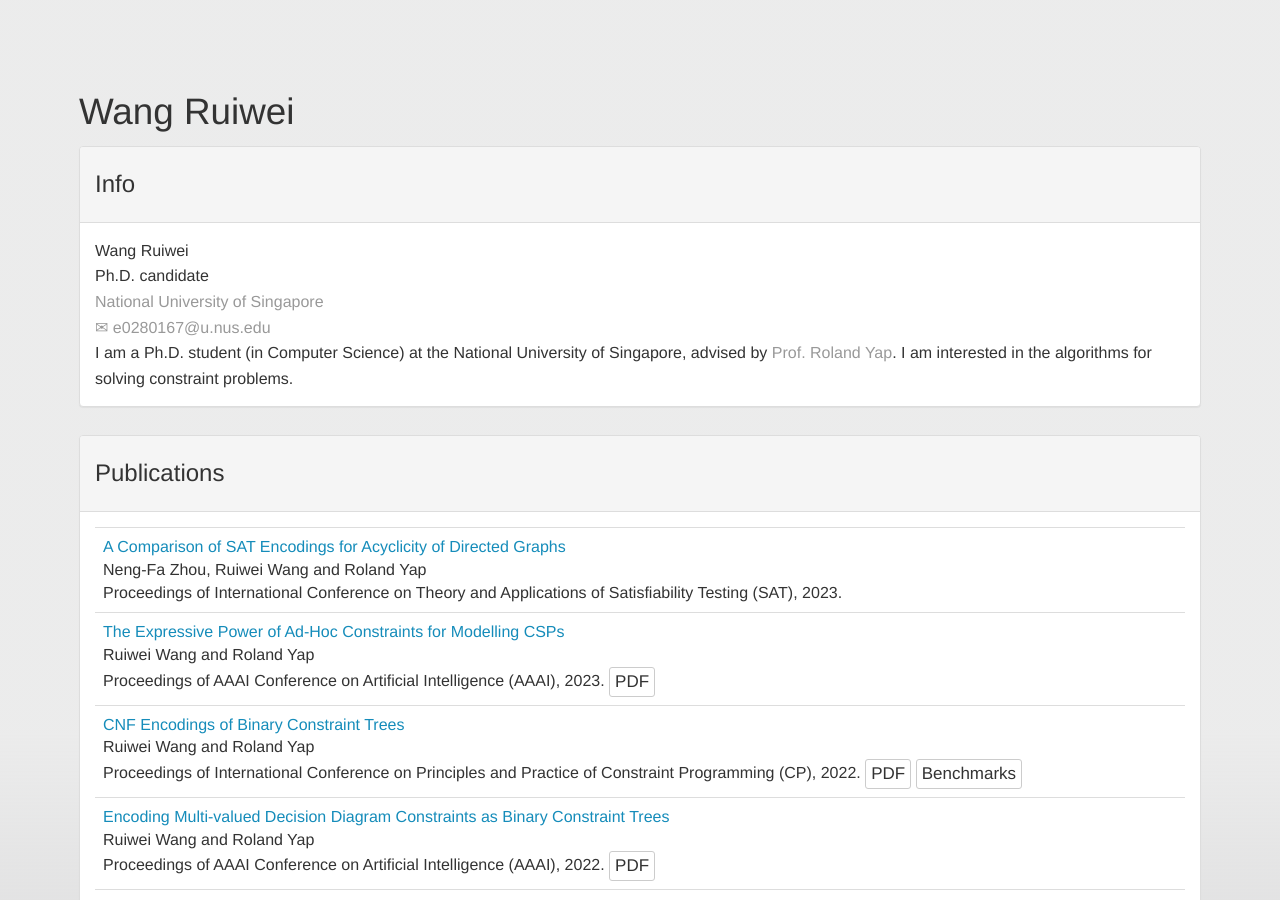
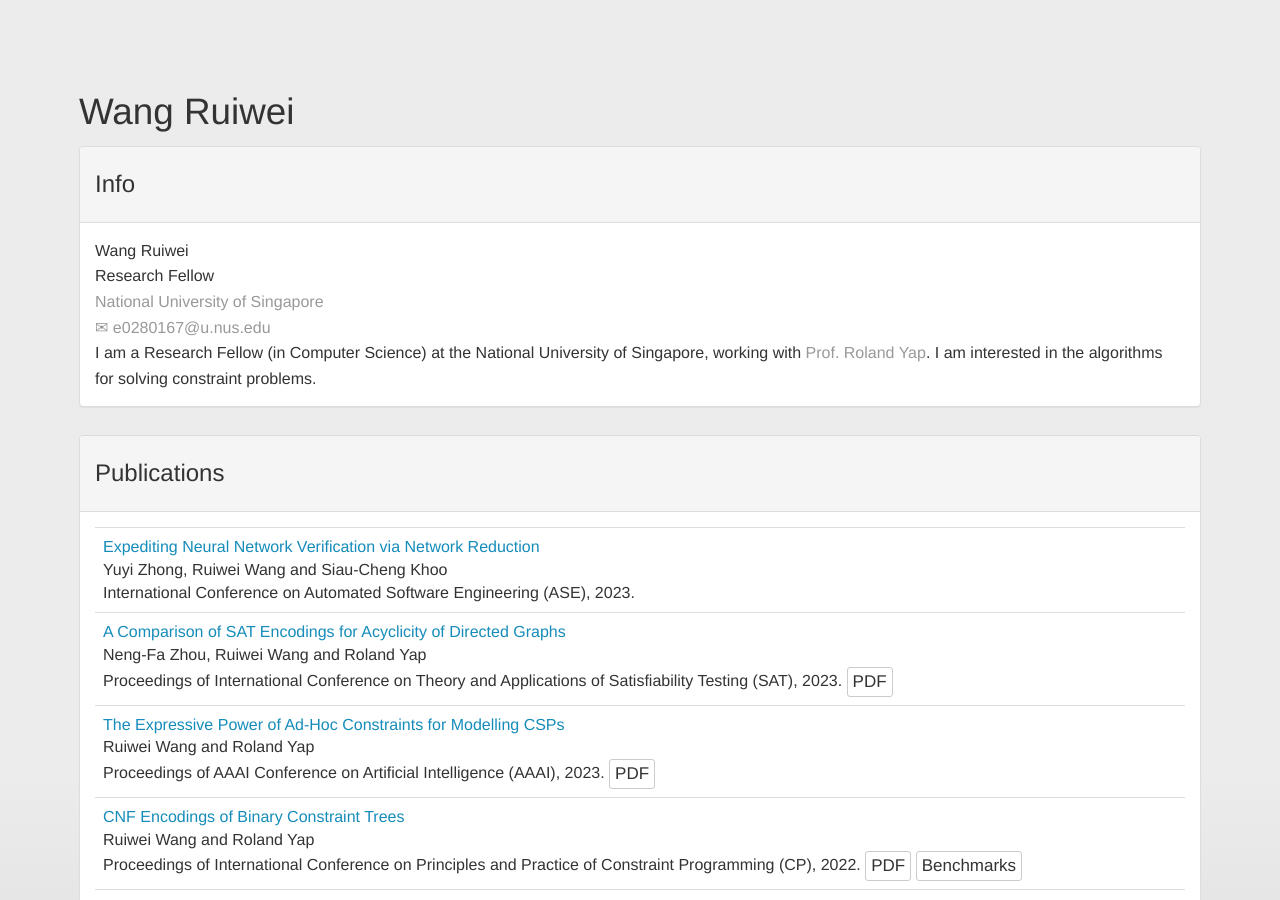
Before and after one commit to WangRuiwei/WangRuiwei.github.io, a Jekyll site: the page built from index.html, in a window 1280 px wide and 900 px high. Built offline with Jekyll 4.4.1, drawn with Linux system fonts in a browser that asks for light colours.

Commit message:
Update index.html

```diff
--- a/index.html
+++ b/index.html
@@ -13,10 +13,10 @@ title: Wang Ruiwei
 </div>
 <div class="panel-body">
 Wang Ruiwei<br>
-Ph.D. candidate <br>
+Research Fellow <br>
 <a href="http://nus.edu.sg">National University of Singapore</a><br>
 <a href="mailto:e0280167@u.nus.edu"><span class="s2"> <span>&#9993;</span> e0280167@u.nus.edu</span></a><br>
-I am a Ph.D. student (in Computer Science) at the National University of Singapore, advised by <a href="http://www.comp.nus.edu.sg/~ryap/"><span class="s2">Prof. Roland Yap</span></a>.
+I am a Research Fellow (in Computer Science) at the National University of Singapore, working with <a href="http://www.comp.nus.edu.sg/~ryap/"><span class="s2">Prof. Roland Yap</span></a>.
 I am interested in the algorithms for solving constraint problems.
 </div>
 </div>
@@ -35,12 +35,25 @@ I am interested in the algorithms for solving constraint problems.
 <tr>
 <td class="publication">
 <span class="pubtitle">
+<font color="#158CBA">Expediting Neural Network Verification via Network Reduction</font>
+</span><br />
+<span class="authors">
+Yuyi Zhong, Ruiwei Wang and Siau-Cheng Khoo
+</span><br />
+<span class="venuetype"></span><span class="venue">International Conference on Automated Software Engineering (ASE),</span>  <span>2023</span>.
+</td>
+</tr>
+
+<tr>
+<td class="publication">
+<span class="pubtitle">
 <font color="#158CBA">A Comparison of SAT Encodings for Acyclicity of Directed Graphs</font>
 </span><br />
 <span class="authors">
 Neng-Fa Zhou, Ruiwei Wang and Roland Yap
 </span><br />
-<span class="venuetype"></span><span class="venue">Proceedings of International Conference on Theory and Applications of Satisfiability Testing (SAT),</span> <span>2023</span>.
+<span class="venuetype"></span><span class="venue">Proceedings of International Conference on Theory and Applications of Satisfiability Testing (SAT),</span>  <span>2023</span>.
+<button class="btn btn-default btn-xs" type="button" onClick='location.href="https://drops.dagstuhl.de/opus/volltexte/2023/18492/pdf/LIPIcs-SAT-2023-30.pdf"'>PDF</button>
 </td>
 </tr>
 
```
